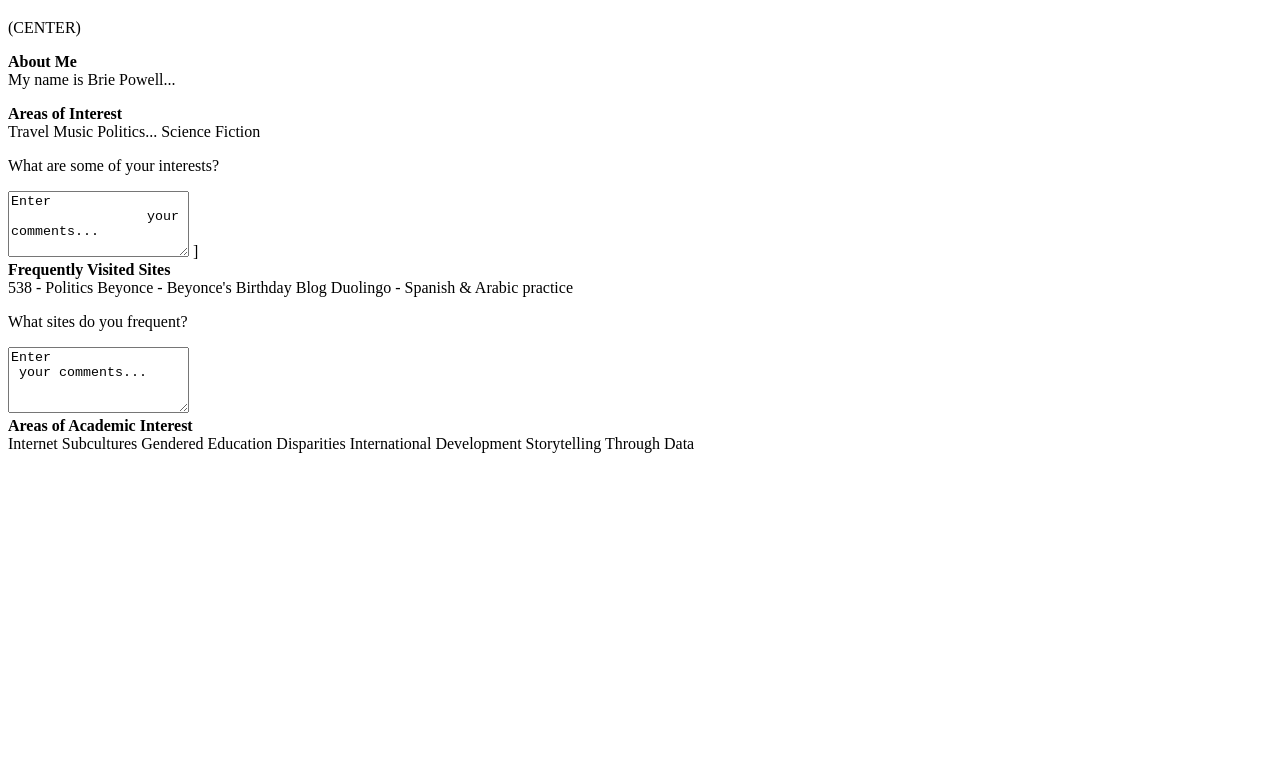
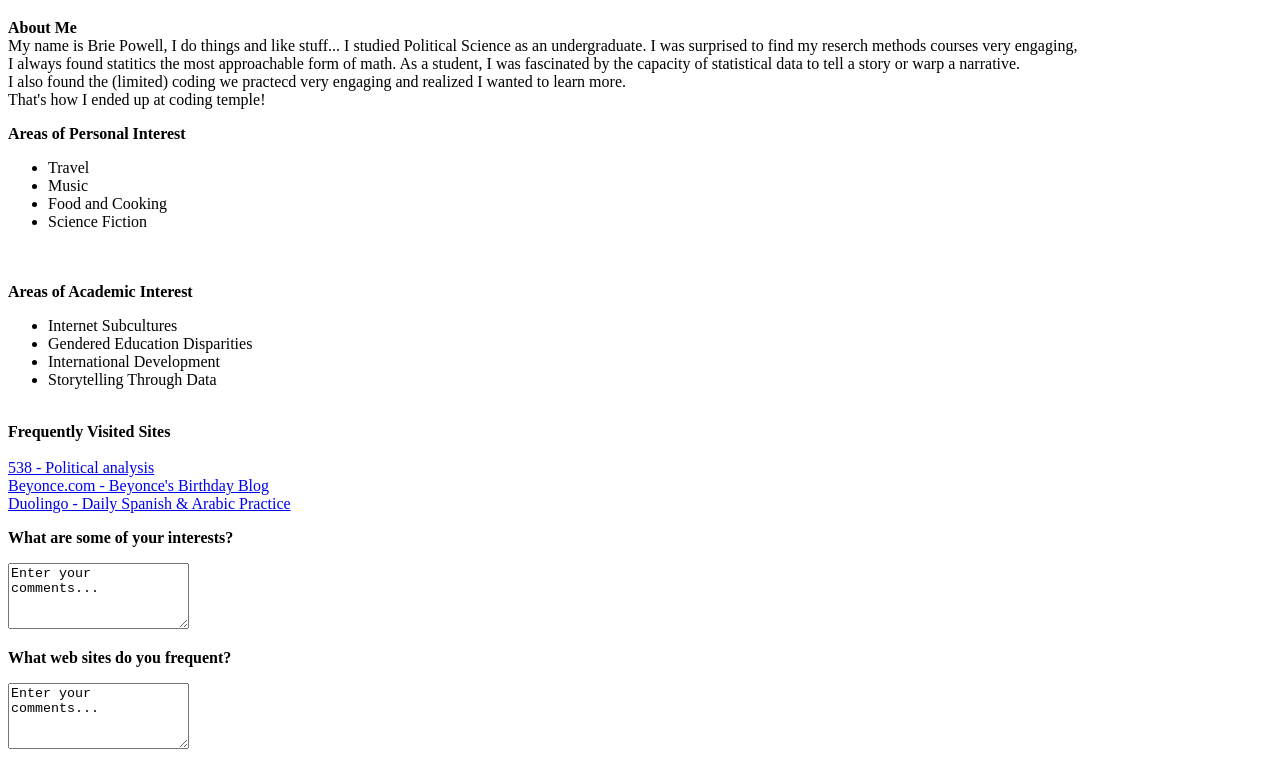
Before and after one commit to BriePowell/Sept_Repository, a plain HTML site: page portfolio.html in a window 1280 px wide. Shown: the part 61-822 px from the top of the page. Before the commit the page ends 800 px from the top, so only its background shows below. Drawn offline with Linux system fonts and the light colour scheme.

Commit message:
First html

```diff
--- a/portfolio.html
+++ b/portfolio.html
@@ -4,43 +4,54 @@
         <title>Welcome!</title>
     </head>
 
-    <h1>Brie Powell</h1> (CENTER)
+    <h1>Brie Powell</h1>
 
     <body>
 
         <p><b>About Me</b><br>
-            My name is Brie Powell...
+            My name is Brie Powell, I do things and like stuff...
+            I studied Political Science as an undergraduate.
+            I was surprised to find my reserch methods courses very engaging, <br>I always found statitics the most approachable form of math.
+            As a student, I was fascinated by the capacity of statistical data to tell a story or warp a narrative. <br>
+            I also found the (limited) coding we practecd very engaging and realized I wanted to learn more. <br>
+            That's how I ended up at coding temple!<br>
         </p>
 
-        <b>Areas of Interest</b><br>
-        Travel
-        Music
-        Politics...
-        Science Fiction
+        <b>Areas of Personal Interest</b><br>
+        <ul>
+            <li>Travel</li>
+            <li>Music</li>
+            <li>Food and Cooking</li>
+            <li>Science Fiction</li> </ul>
+            <br><br>
+
+        <b>Areas of Academic Interest</b><br>
+        <ul>
+            <li>Internet Subcultures</li>
+            <li>Gendered Education Disparities</li>
+            <li>International Development</li>
+            <li>Storytelling Through Data</li>
+        </ul>
+</b><br>
+
+        <b>Frequently Visited Sites</b><br><br>
+
+        <a href="https://fivethirtyeight.com/politics/">538 - Political analysis</a><br>
+        <a href="beyonce.com">Beyonce.com - Beyonce's Birthday Blog</a><br>
+        <a href="duolingo.com">Duolingo - Daily Spanish & Arabic Practice</a><br>
 
         <form action="http://www.example.com/comments.php">
-            <p>What are some of your interests?</p>
-             <textarea name="comments" cols="20" rows="4">Enter
-                 your comments...</textarea>
+            <p><b>What are some of your interests?</b></p>
+             <textarea name="comments" cols="20" rows="4">Enter your comments...</textarea>
 
-                ]</form>
+                </form>
+
+        <form action="http://www.example.com/comments.php">
+            <p><b>What web sites do you frequent?</b></p>
+                <textarea name="comments" cols="20" rows="4">Enter your comments...</textarea>
+
+                </form>
 
 
-    <b>Frequently Visited Sites</b><br>
-538 - Politics
-Beyonce - Beyonce's Birthday Blog
-Duolingo - Spanish & Arabic practice
-
-<form action="http://www.example.com/comments.php">
-<p>What sites do you frequent?</p>
- <textarea name="comments" cols="20" rows="4">Enter
- your comments...</textarea>
-</form>
-
-<b>Areas of Academic Interest</b><br>
-Internet Subcultures
-Gendered Education Disparities
-International Development
-Storytelling Through Data
 </body>
 </html>
```
